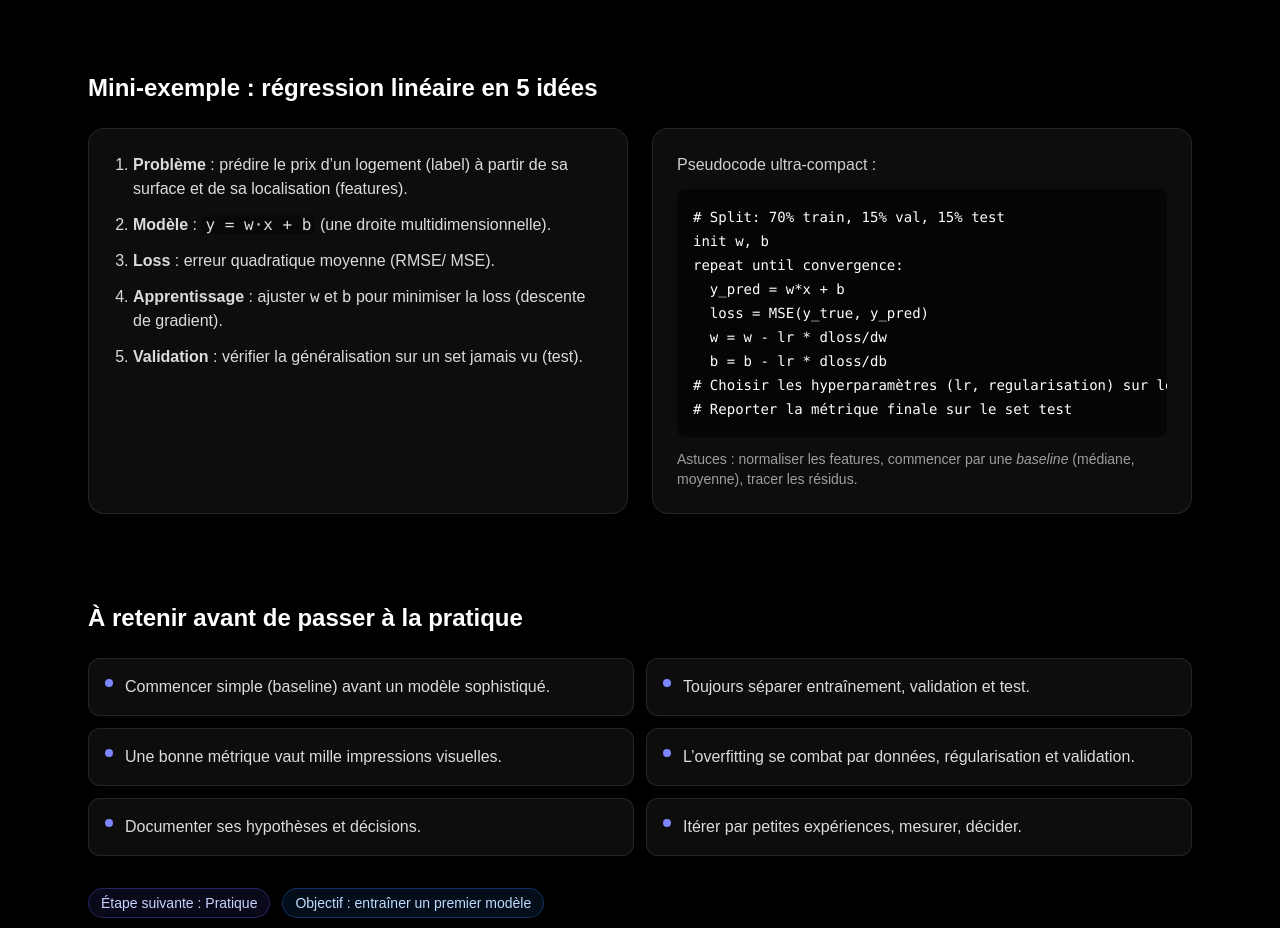
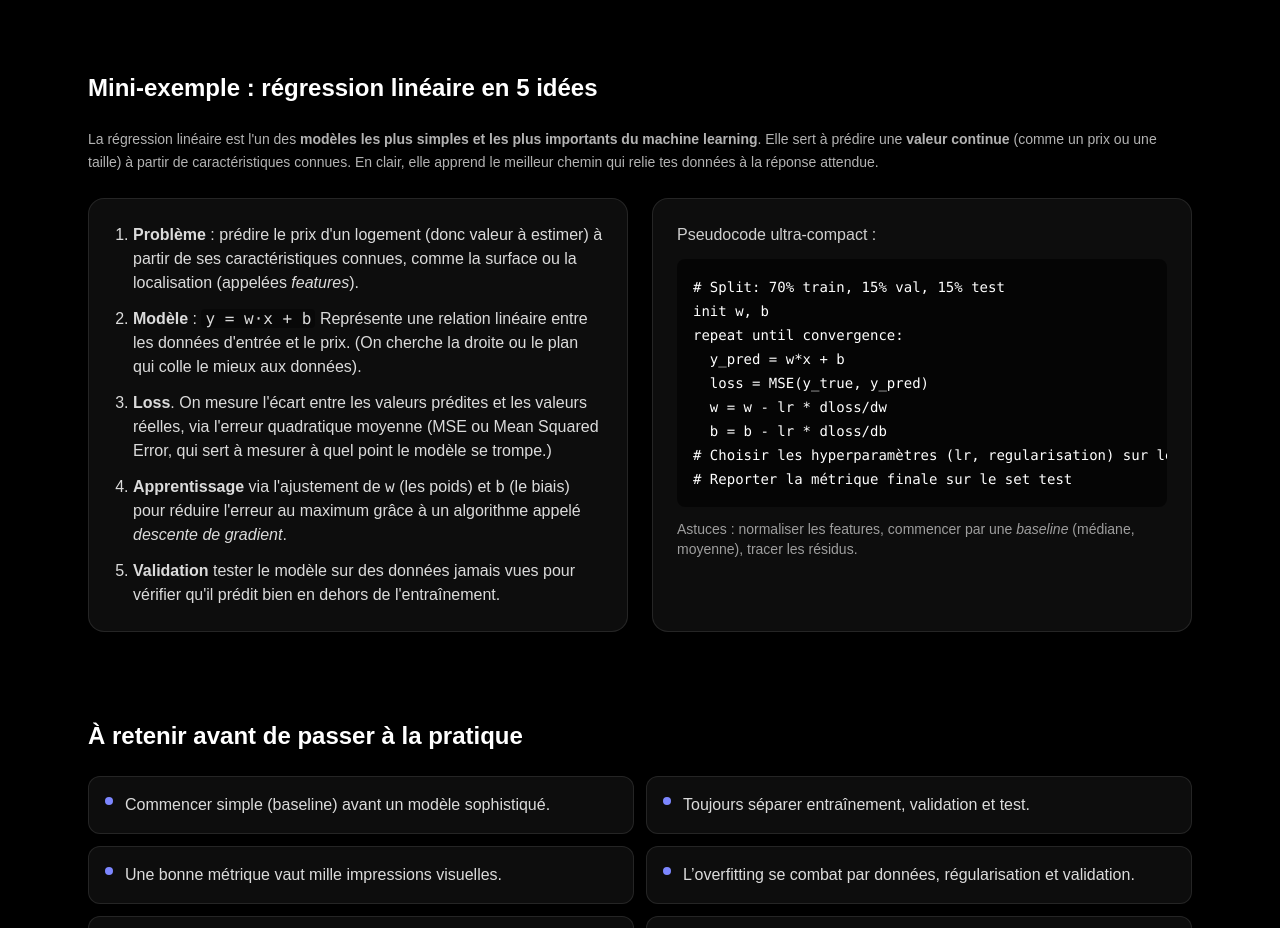
Before and after one commit to DearrLo/Synapsee-TypeScript-project, a Next.js app: page /explorer/base1 in a window 1280 px wide. Shown: the part 1160-2088 px from the top of the page. Built offline with nearby package versions, Linux system fonts and the light colour scheme.

Commit message:
09/10/25

```diff
--- a/src/app/explorer/base1/page.tsx
+++ b/src/app/explorer/base1/page.tsx
@@ -117,33 +117,50 @@ export default function Step1() {
           <h2 className="mb-6 text-2xl font-semibold">
             Mini-exemple : régression linéaire en 5 idées
           </h2>
+
+          {/* introduction pour mieux amener le concept de régression linéaire */}
+          <p className="mb-6 text-white/70 text-sm leading-relaxed">
+            La régression linéaire est l'un des{' '}
+            <strong>
+              modèles les plus simples et les plus importants du machine
+              learning
+            </strong>
+            . Elle sert à prédire une
+            <strong> valeur continue</strong> (comme un prix ou une taille) à
+            partir de caractéristiques connues. En clair, elle apprend le
+            meilleur chemin qui relie tes données à la réponse attendue.
+          </p>
+
           <div className="grid gap-6 md:grid-cols-2">
             <div className="rounded-2xl border border-white/10 bg-white/5 p-6">
               <ol className="list-decimal space-y-3 pl-5 text-white/85">
                 <li>
-                  <strong>Problème</strong> : prédire le prix d’un logement
-                  (label) à partir de sa surface et de sa localisation
-                  (features).
+                  <strong>Problème</strong> : prédire le prix d'un logement (donc valeur à estimer)
+                  à partir de ses caractéristiques connues, comme la surface ou la localisation
+                  (appelées <em>features</em>).
                 </li>
                 <li>
                   <strong>Modèle</strong> :{' '}
                   <code className="rounded bg-black/40 px-1">y = w·x + b</code>{' '}
-                  (une droite multidimensionnelle).
+                   Représente une relation linéaire entre les données d'entrée et le prix.
+                    (On cherche la droite ou le plan qui colle le mieux aux données).
                 </li>
                 <li>
-                  <strong>Loss</strong> : erreur quadratique moyenne (RMSE/
-                  MSE).
+                  <strong>Loss</strong>. On mesure l'écart entre les valeurs prédites et les valeurs réelles,
+                  via l'erreur quadratique moyenne (MSE ou Mean Squared Error,  qui sert à mesurer à quel point le modèle se trompe.)
                 </li>
                 <li>
-                  <strong>Apprentissage</strong> : ajuster <code>w</code> et{' '}
-                  <code>b</code> pour minimiser la loss (descente de gradient).
+                  <strong>Apprentissage</strong> via l'ajustement de <code>w</code> (les poids) et{' '}
+                  <code>b</code> (le biais) pour réduire l'erreur au maximum
+                   grâce à un algorithme appelé <em>descente de gradient</em>.
                 </li>
                 <li>
-                  <strong>Validation</strong> : vérifier la généralisation sur
-                  un set jamais vu (test).
+                  <strong>Validation</strong> tester le modèle sur des données jamais vues
+                  pour vérifier qu'il prédit bien en dehors de l'entraînement.
                 </li>
               </ol>
             </div>
+
             <div className="rounded-2xl border border-white/10 bg-white/5 p-6">
               <p className="mb-3 text-white/80">Pseudocode ultra-compact :</p>
               <pre className="overflow-x-auto rounded-lg bg-black/60 p-4 text-sm leading-6">
```
